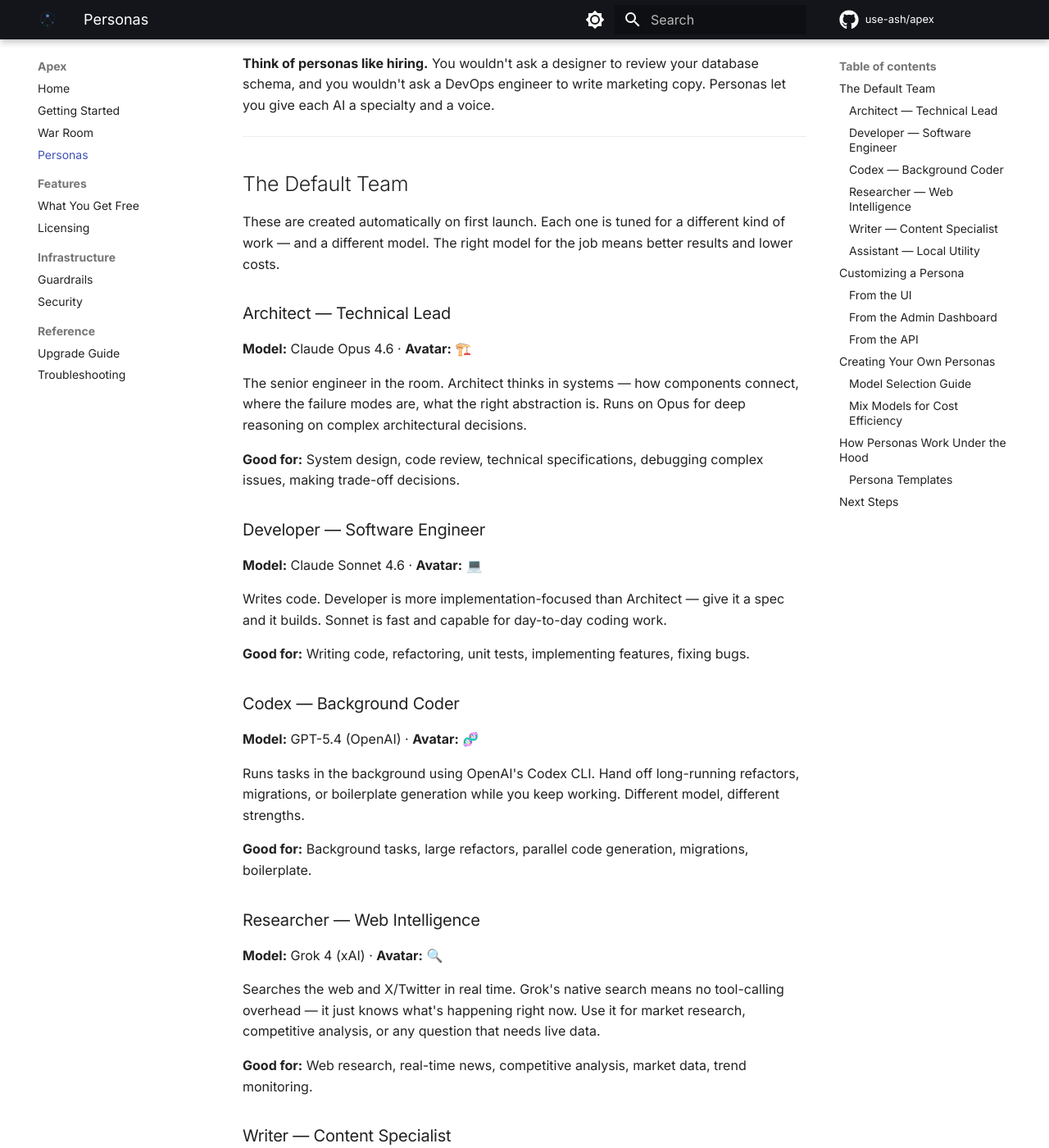
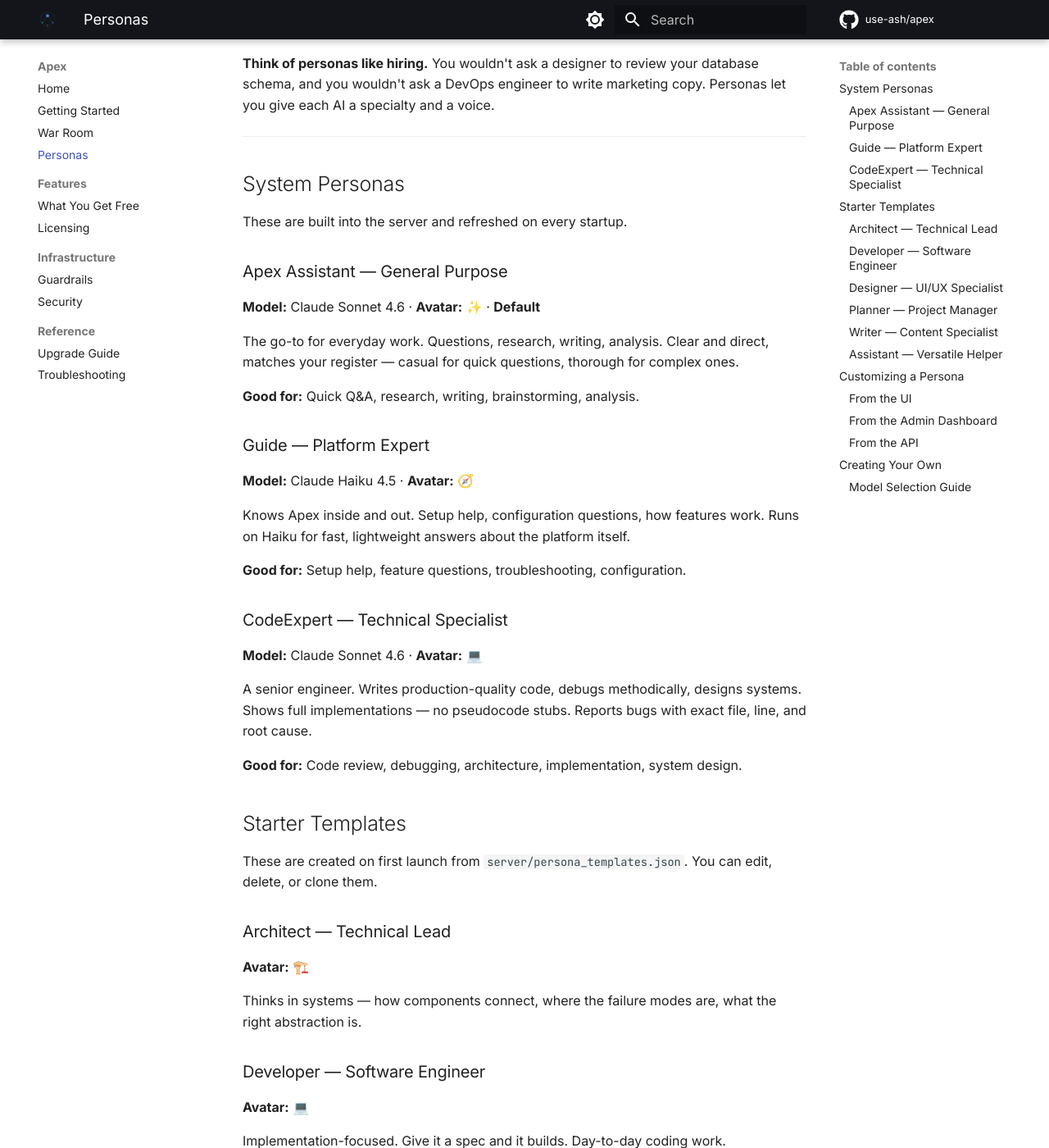
Before and after one commit to use-ash/apex, an MkDocs documentation site: the page built from docs/PERSONAS.md, in a window 1280 px wide and 1400 px high, scrolled down 289 px. Shown: the whole window at 82% size. Built offline with MkDocs 1.6.1 and Material for MkDocs 9.7.7, drawn with Linux system fonts in a browser that asks for light colours; comment, search, counter and statistics services are not loaded; some of the changed text lies outside the part shown.

Commit message:
docs: align persona docs with actual seeded personas
Removed 4 orphaned persona docs (codex, kodi, marketing, operations)
that referenced personas not seeded on fresh installs. Rewrote both
PERSONAS.md files to match the 3 system personas (Apex Assistant,
Guide, CodeExpert) and 6 starter templates (Architect, Assistant,
Designer, Developer, Planner, Writer) that actually exist.

Co-Authored-By: Claude Opus 4.6 <noreply@anthropic.com>

````diff
--- a/docs/PERSONAS.md
+++ b/docs/PERSONAS.md
@@ -1,79 +1,92 @@
 # Build Your AI Team
 
-Apex ships with six ready-to-use AI personas. Each has a name, a role, a model, and a system prompt that shapes how it thinks and responds. You can use them as-is, customize them, or build your own from scratch.
+Apex ships with system personas and starter templates. Each has a name, a role, a model, and a system prompt that shapes how it thinks and responds. You can use them as-is, customize them, or build your own from scratch.
 
 **Think of personas like hiring.** You wouldn't ask a designer to review your database schema, and you wouldn't ask a DevOps engineer to write marketing copy. Personas let you give each AI a specialty and a voice.
 
 ---
 
-## The Default Team
+## System Personas
 
-These are created automatically on first launch. Each one is tuned for a different kind of work — and a different model. The right model for the job means better results and lower costs.
+These are built into the server and refreshed on every startup.
+
+### Apex Assistant — General Purpose
+**Model:** Claude Sonnet 4.6 · **Avatar:** ✨ · **Default**
+
+The go-to for everyday work. Questions, research, writing, analysis. Clear and direct, matches your register — casual for quick questions, thorough for complex ones.
+
+**Good for:** Quick Q&A, research, writing, brainstorming, analysis.
+
+### Guide — Platform Expert
+**Model:** Claude Haiku 4.5 · **Avatar:** 🧭
+
+Knows Apex inside and out. Setup help, configuration questions, how features work. Runs on Haiku for fast, lightweight answers about the platform itself.
+
+**Good for:** Setup help, feature questions, troubleshooting, configuration.
+
+### CodeExpert — Technical Specialist
+**Model:** Claude Sonnet 4.6 · **Avatar:** 💻
+
+A senior engineer. Writes production-quality code, debugs methodically, designs systems. Shows full implementations — no pseudocode stubs. Reports bugs with exact file, line, and root cause.
+
+**Good for:** Code review, debugging, architecture, implementation, system design.
+
+## Starter Templates
+
+These are created on first launch from `server/persona_templates.json`. You can edit, delete, or clone them.
 
 ### Architect — Technical Lead
-**Model:** Claude Opus 4.6 · **Avatar:** 🏗️
+**Avatar:** 🏗️
 
-The senior engineer in the room. Architect thinks in systems — how components connect, where the failure modes are, what the right abstraction is. Runs on Opus for deep reasoning on complex architectural decisions.
-
-**Good for:** System design, code review, technical specifications, debugging complex issues, making trade-off decisions.
+Thinks in systems — how components connect, where the failure modes are, what the right abstraction is.
 
 ### Developer — Software Engineer
-**Model:** Claude Sonnet 4.6 · **Avatar:** 💻
+**Avatar:** 💻
 
-Writes code. Developer is more implementation-focused than Architect — give it a spec and it builds. Sonnet is fast and capable for day-to-day coding work.
+Implementation-focused. Give it a spec and it builds. Day-to-day coding work.
 
-**Good for:** Writing code, refactoring, unit tests, implementing features, fixing bugs.
+### Designer — UI/UX Specialist
+**Avatar:** 🎨
 
-### Codex — Background Coder
-**Model:** GPT-5.4 (OpenAI) · **Avatar:** 🧬
+Interfaces, layouts, visual systems, accessibility, user experience.
 
-Runs tasks in the background using OpenAI's Codex CLI. Hand off long-running refactors, migrations, or boilerplate generation while you keep working. Different model, different strengths.
+### Planner — Project Manager
+**Avatar:** 📊
 
-**Good for:** Background tasks, large refactors, parallel code generation, migrations, boilerplate.
-
-### Researcher — Web Intelligence
-**Model:** Grok 4 (xAI) · **Avatar:** 🔍
-
-Searches the web and X/Twitter in real time. Grok's native search means no tool-calling overhead — it just knows what's happening right now. Use it for market research, competitive analysis, or any question that needs live data.
-
-**Good for:** Web research, real-time news, competitive analysis, market data, trend monitoring.
+Milestones, tracking, coordination, task breakdowns, sprint planning.
 
 ### Writer — Content Specialist
-**Model:** Claude Sonnet 4.6 · **Avatar:** ✍️
+**Avatar:** ✍️
 
-Writes human-quality prose. Documentation, blog posts, emails, technical writing. Writer understands tone, audience, and structure.
+Documentation, blog posts, emails, technical writing. Understands tone, audience, and structure.
 
-**Good for:** Documentation, emails, blog posts, READMEs, editing, research summaries.
+### Assistant — Versatile Helper
+**Avatar:** 🤖
 
-### Assistant — Local Utility
-**Model:** Ollama (Qwen 3.5) · **Avatar:** 🤖
+General-purpose template for everyday tasks, research, and brainstorming.
 
-Free and fast. Runs entirely on your machine with no API calls and no internet. Use Assistant for quick questions, brainstorming, and anything where speed matters more than depth.
-
-**Good for:** Quick Q&A, brainstorming, drafts, calculations, anything where you don't want to burn API credits.
-
-!!! tip "Every model in one team"
-    The default team uses four different providers: Claude (Anthropic), GPT (OpenAI), Grok (xAI), and a local model (Ollama). Each persona plays to its model's strengths. You can reassign any persona to any model — this is just the recommended starting point.
+!!! tip "Mix models and providers"
+    Any persona can use any model — Claude, GPT, Grok, or a local model via Ollama/MLX. Assign each persona the model that fits its job best.
 
 ---
 
 ## Customizing a Persona
 
-Every persona is fully editable. Change the model, name, avatar, role, or system prompt to match your workflow.
+Every persona is fully editable. Change the model, name, avatar, role, or system prompt.
 
 ### From the UI
 
 1. Click **+ New Channel** in the sidebar.
-2. You'll see persona cards. Hover over any card — a ⚙️ gear icon appears.
+2. Hover over any persona card — a gear icon appears.
 3. Click the gear to open the profile editor.
-4. Change whatever you want — model, name, avatar, role description, or system prompt.
+4. Change whatever you want — model, name, avatar, role, or system prompt.
 5. Click **Save**.
 
 Changes apply to all future channels using that persona.
 
 ### From the Admin Dashboard
 
-Go to `/admin` → **Personas & Models**. Each persona has an edit card where you can change the model assignment, system prompt, and metadata.
+Go to **Apex Dashboard > Personas & Models**. Each persona has an edit card.
 
 ### From the API
 
@@ -99,22 +112,21 @@ curl -k -X POST https://localhost:8300/api/profiles \
   }'
 ```
 
-> **Note:** If you're using mTLS, add `--cert state/ssl/client.crt --key state/ssl/client.key` to your curl commands.
+> **Note:** With mTLS enabled, add `--cert state/ssl/client.crt --key state/ssl/client.key` to curl commands.
 
 ---
 
-## Creating Your Own Personas
+## Creating Your Own
 
-The default team is a starting point. Here are some ideas for custom personas:
+The defaults are a starting point. Some ideas:
 
 | Persona | Model | Why |
 |---------|-------|-----|
-| **Data Analyst** | Claude Opus 4.6 | Deep reasoning for statistical analysis, SQL, data visualization. |
-| **DevOps** | Claude Sonnet 4.6 | CI/CD, infrastructure, Docker, deployment scripts, monitoring. |
-| **Designer** | Claude Sonnet 4.6 | UX review, wireframes, design critique, accessibility audits. |
-| **Planner** | GPT-5.4 (Codex) | Task breakdowns, sprint planning, prioritization, timelines. |
+| **Data Analyst** | Claude Opus 4.6 | Deep reasoning for statistical analysis, SQL, visualization. |
+| **DevOps** | Claude Sonnet 4.6 | CI/CD, infrastructure, Docker, deployment, monitoring. |
+| **Researcher** | Grok 4 | Web search, real-time news, competitive analysis. |
 | **Tutor** | Claude Sonnet 4.6 | Patient explanations, Socratic questioning, learning support. |
-| **Local Draft** | Ollama (Qwen 3.5) | Free brainstorming. Draft ideas locally, then hand off to a cloud model for polish. |
+| **Local Draft** | Ollama (local) | Free brainstorming. Draft locally, hand off to a cloud model for polish. |
 
 ### Model Selection Guide
 
@@ -123,44 +135,6 @@ The default team is a starting point. Here are some ideas for custom personas:
 | Deep reasoning, complex analysis, long documents | Claude Opus 4.6 |
 | Fast, capable general-purpose work | Claude Sonnet 4.6 |
 | Web search, real-time information, X/Twitter | Grok 4 |
-| Code generation with OpenAI's latest | GPT-5.4 (Codex) |
+| Code generation with OpenAI's latest | GPT-5.4 (Codex CLI) |
 | Free inference, no API costs, works offline | Any Ollama model |
 | Apple Silicon optimized local inference | MLX model |
-
-### Mix Models for Cost Efficiency
-
-The default team already does this — expensive models where reasoning matters, fast models for daily work, free models for quick tasks:
-
-```
-Architect   →  Claude Opus 4.6      (deep reasoning)
-Developer   →  Claude Sonnet 4.6    (fast coding)
-Codex       →  GPT-5.4              (background tasks)
-Researcher  →  Grok 4               (web search)
-Writer      →  Claude Sonnet 4.6    (prose quality)
-Assistant   →  Ollama Qwen 3.5      (free, offline)
-```
-
-This way you're only paying for intelligence where it matters.
-
----
-
-## How Personas Work Under the Hood
-
-When you create a channel with a persona:
-1. The channel inherits the persona's model and system prompt.
-2. The persona's system prompt is prepended to every message.
-3. Memory injection (APEX.md, MEMORY.md, whisper) still applies on top.
-4. The model selector is locked to the persona's model — to change models, edit the persona.
-
-### Persona Templates
-
-Default personas are defined in `server/persona_templates.json`. The server seeds them on startup using `INSERT OR IGNORE` — existing profiles are never overwritten.
-
-To add new default personas, add entries to the JSON and restart the server. To disable auto-seeding, set `"seed_default_profiles": false` in `config.json`.
-
----
-
-## Next Steps
-
-- **[Set Up a Group Chat](GROUPS.md)** — Put multiple personas in one room and let them collaborate.
-- **[Getting Started](GETTING_STARTED.md)** — Full setup guide if you haven't installed Apex yet.
````
Also changed, not shown: docs/personas/PERSONAS.md (+31 -51 lines), docs/personas/codex.md (deleted, +0 -81 lines), docs/personas/kodi.md (deleted, +0 -50 lines), docs/personas/marketing.md (deleted, +0 -71 lines), docs/personas/operations.md (deleted, +0 -67 lines).
